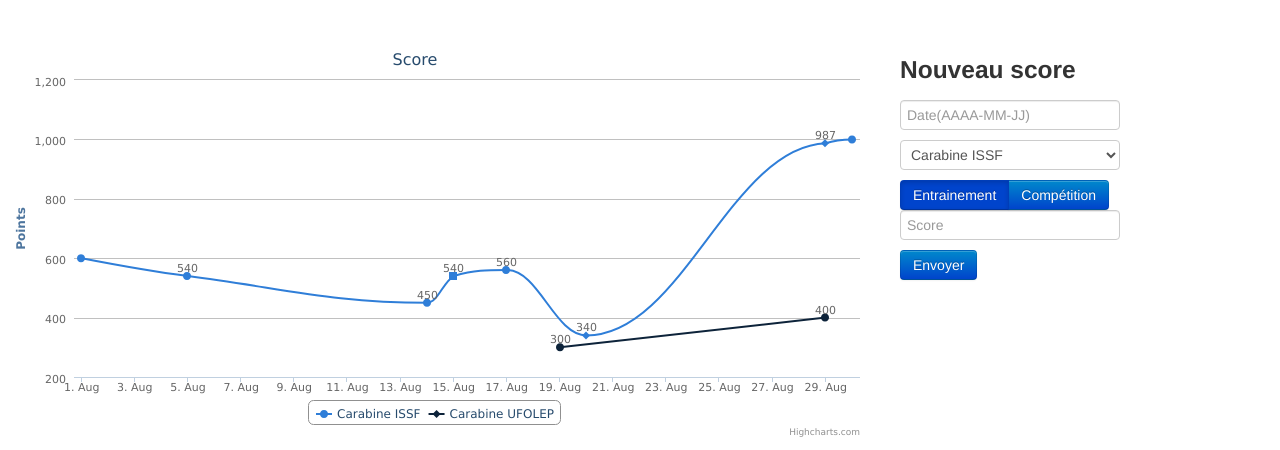
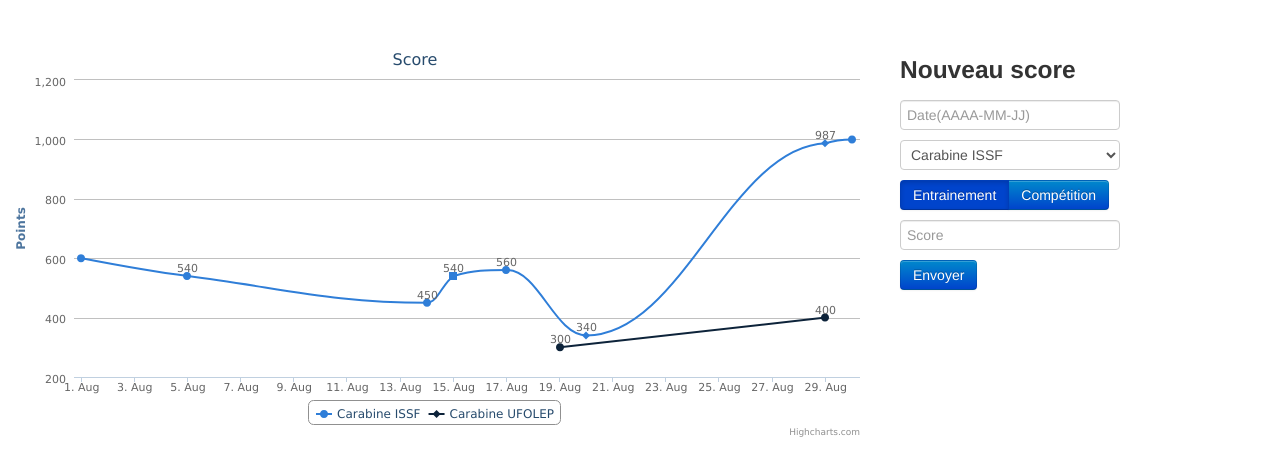
Before and after one commit to ckiw/osmltir-admin, a PHP site: page /score.html in a window 1280 px wide. Shown: the top 450 px of the page. Run offline with PHP 8.4, Linux system fonts and the light colour scheme.

Commit message:
commit after merge ( marge boutons score-form)

```diff
--- a/css/style.css
+++ b/css/style.css
@@ -106,3 +106,7 @@ body {
 .bs-docs-sidebar {
 
 }
+
+#score-form .btn-group{
+    margin-bottom: 10px
+}
```
